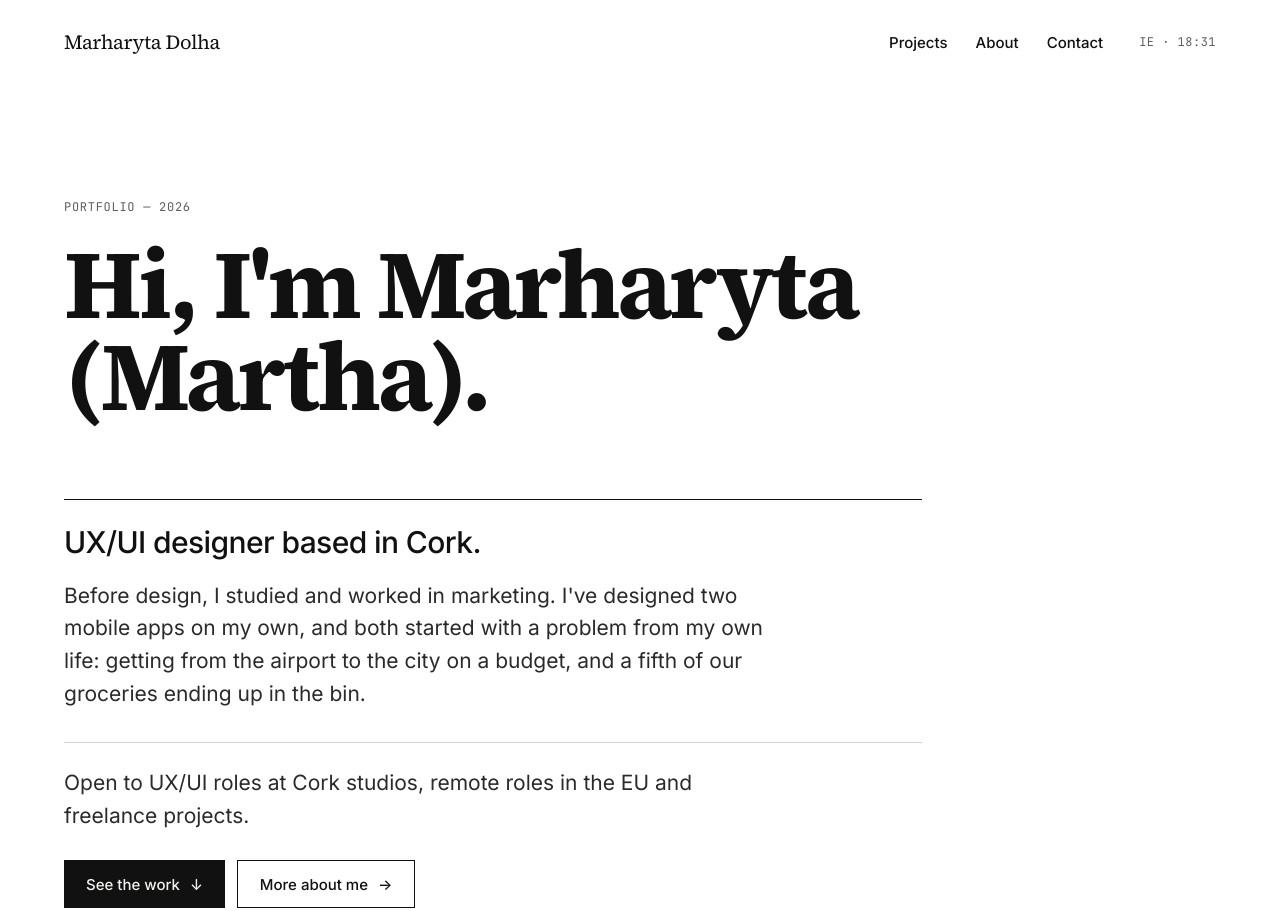
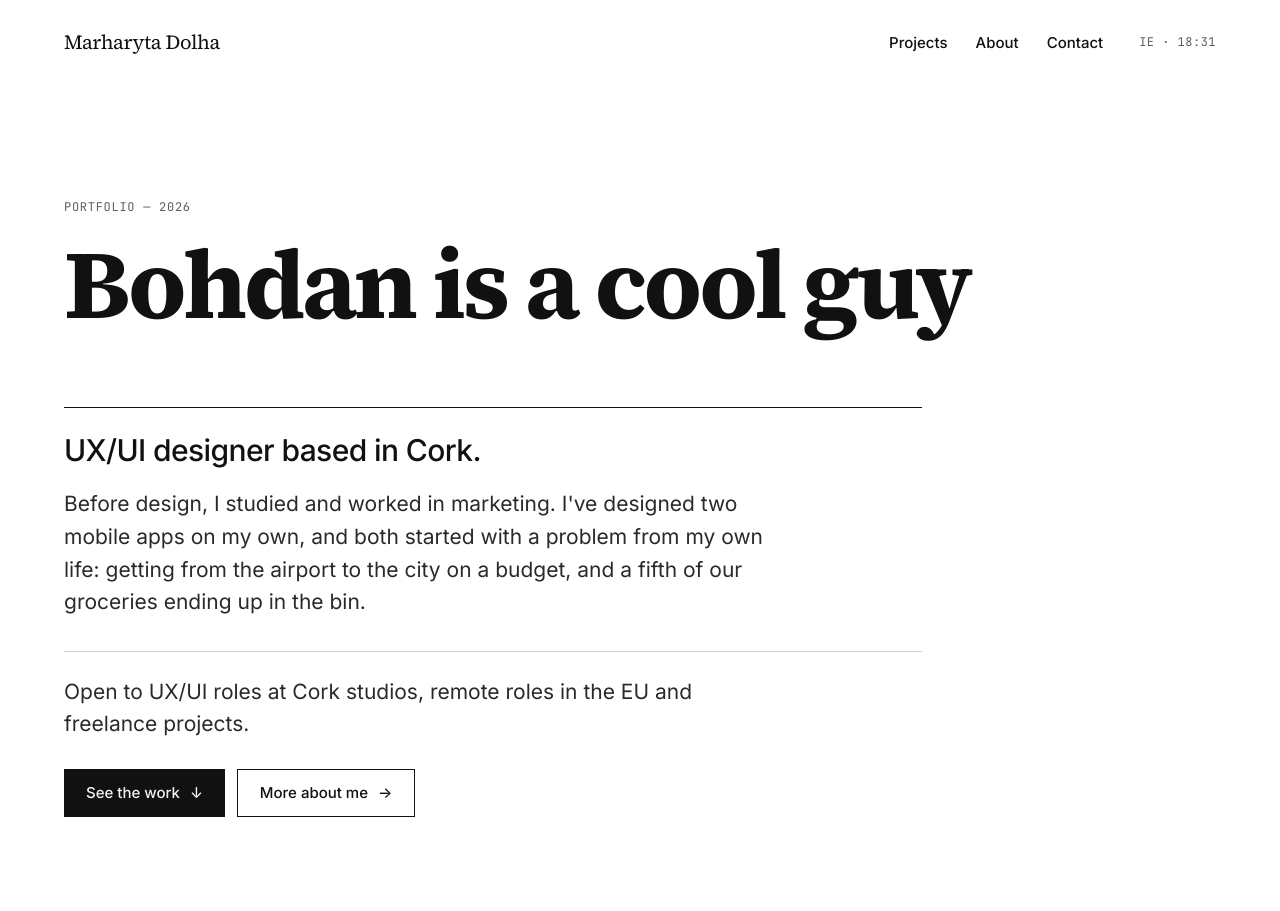
Before and after one commit to marharyta271/portfolio, a plain HTML site: page index.html in a window 1280 px wide. Shown: the top 911 px of the page. Drawn offline with Linux system fonts and the light colour scheme.

Commit message:
Move "Bohdan is a cool guy" from tab title to homepage heading
Co-Authored-By: Claude Opus 5.5 <noreply@anthropic.com>

```diff
--- a/index.html
+++ b/index.html
@@ -3,7 +3,7 @@
 <head>
 <meta charset="utf-8">
 <meta name="viewport" content="width=device-width, initial-scale=1">
-<title>Bohdan is a cool guy</title>
+<title>Marharyta Dolha — UX/UI designer in Cork</title>
 <meta name="description" content="Marharyta (Martha) Dolha, UX/UI designer based in Cork. Case studies: Arrivée and MealCraft.">
 <meta property="og:title" content="Marharyta Dolha — UX/UI designer in Cork">
 <meta property="og:description" content="Marharyta (Martha) Dolha, UX/UI designer based in Cork. Case studies: Arrivée and MealCraft.">
@@ -48,7 +48,7 @@ img, video { max-width: 100%; }
 
 <section id="about-me" aria-labelledby="intro-title" style="display: flex; flex-direction: column; padding: clamp(64px, 9vw, 128px) 0 clamp(80px, 10vw, 136px);">
 <p style="margin: 0 0 24px; font-family: 'JetBrains Mono', ui-monospace, monospace; font-size: 12px; letter-spacing: 0.06em; text-transform: uppercase; color: #5E5E5E;">Portfolio — 2026</p>
-<h1 id="intro-title" style="margin: 0; font-family: 'Source Serif 4', Georgia, serif; font-weight: 700; font-size: clamp(56px, 7.6vw, 108px); line-height: 0.94; letter-spacing: -0.035em;">Hi, I'm Marharyta (Martha).</h1>
+<h1 id="intro-title" style="margin: 0; font-family: 'Source Serif 4', Georgia, serif; font-weight: 700; font-size: clamp(56px, 7.6vw, 108px); line-height: 0.94; letter-spacing: -0.035em;">Bohdan is a cool guy</h1>
 <div style="display: grid; grid-template-columns: repeat(12, minmax(0, 1fr)); column-gap: 24px; margin-top: clamp(48px, 6vw, 80px);">
 <div style="grid-column: 1 / span 9; display: flex; flex-direction: column; gap: 20px; padding: 24px 0 32px; border-top: 1px solid #111111;">
 <p style="margin: 0; font-size: clamp(24px, 2.4vw, 30px); line-height: 1.2; font-weight: 500; letter-spacing: -0.02em;">UX/UI designer based in Cork.</p>
```
